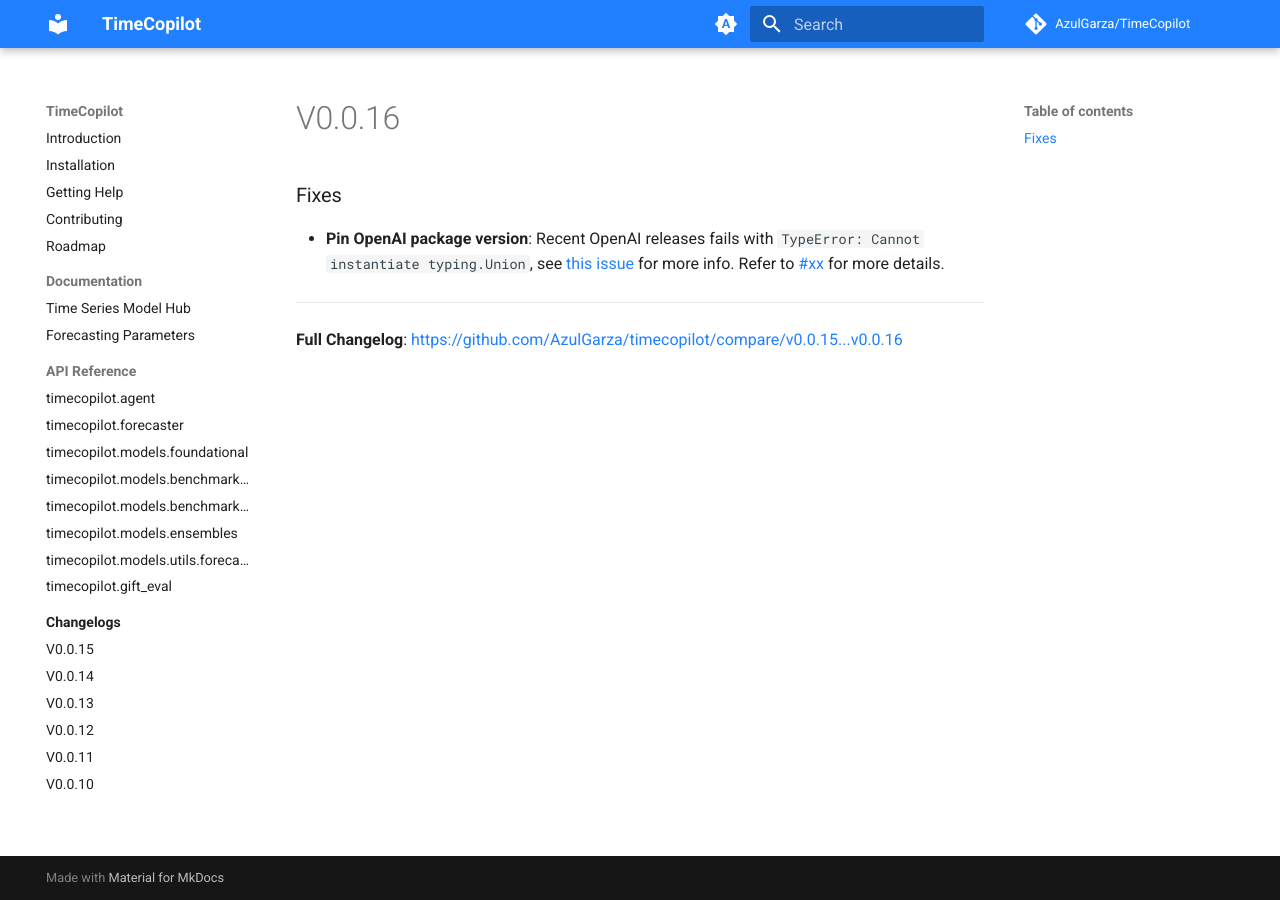
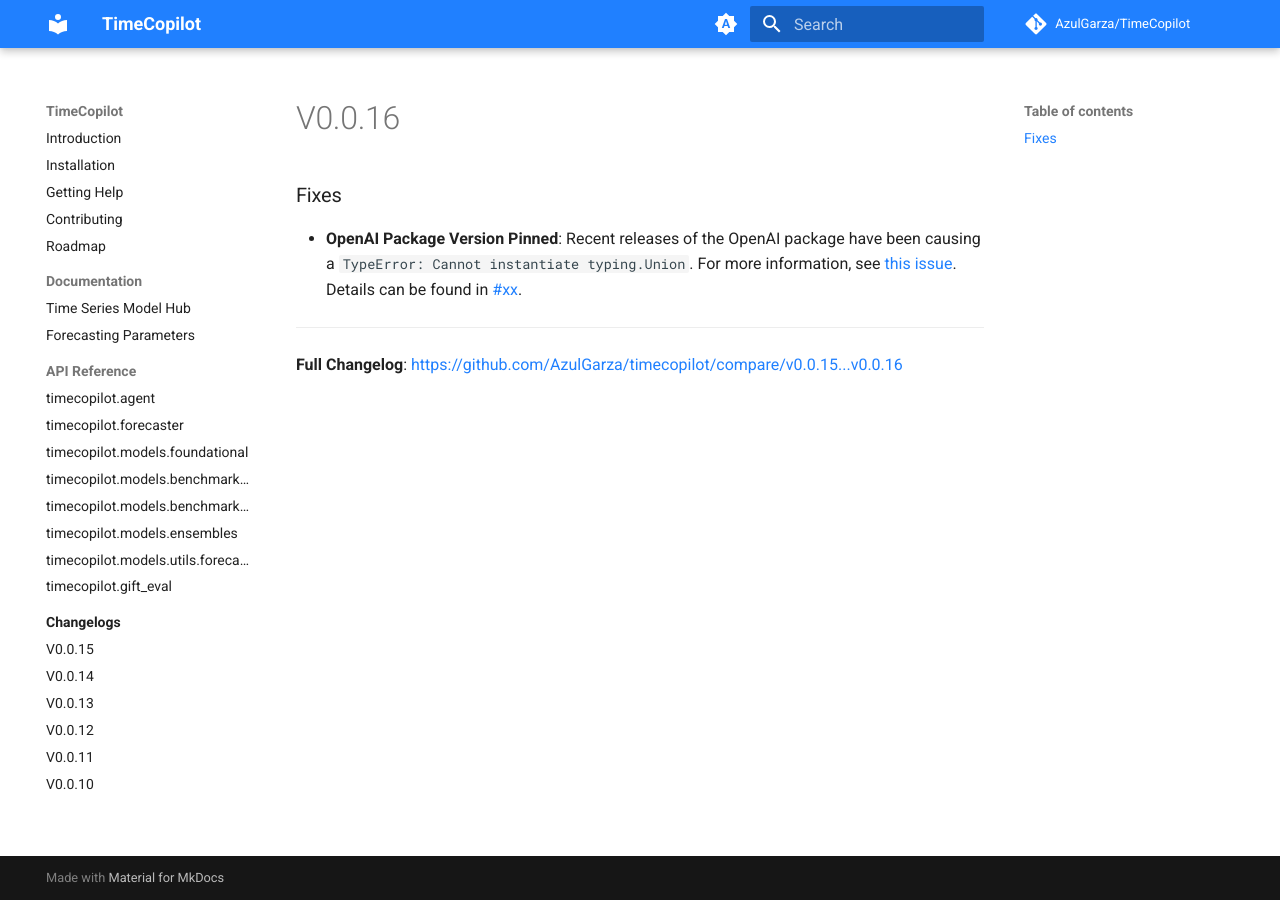
Before and after one commit to mpg05883/timecopilot, an MkDocs documentation site: the page built from docs/changelogs/v0.0.16.md, in a window 1280 px wide. Built offline with MkDocs 1.6.1 and Material for MkDocs 9.7.7, drawn with Linux system fonts in a browser that asks for light colours; comment, search, counter and statistics services are not loaded.

Commit message:
docs: improve changelog text

```diff
--- a/docs/changelogs/v0.0.16.md
+++ b/docs/changelogs/v0.0.16.md
@@ -1,6 +1,6 @@
 ### Fixes
 
-* **Pin OpenAI package version**: Recent OpenAI releases fails with `TypeError: Cannot instantiate typing.Union`, see [this issue](https://github.com/pydantic/pydantic-ai/issues/2476) for more info. Refer to [#xx](https://github.com/AzulGarza/timecopilot/pull/xx) for more details.
+* **OpenAI Package Version Pinned**: Recent releases of the OpenAI package have been causing a `TypeError: Cannot instantiate typing.Union`. For more information, see [this issue](https://github.com/pydantic/pydantic-ai/issues/2476). Details can be found in [#xx](https://github.com/AzulGarza/timecopilot/pull/xx).
 
 ---
 
```
